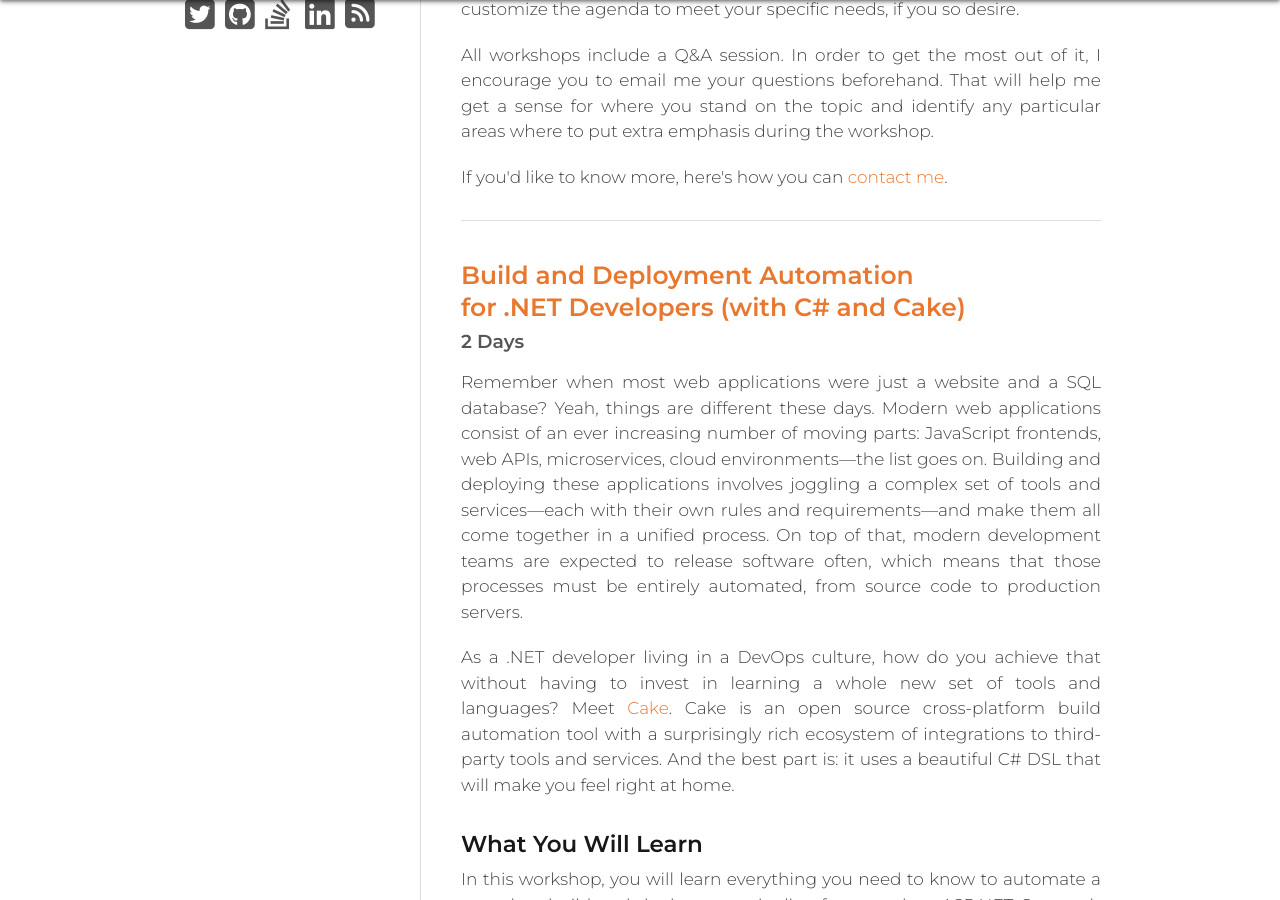
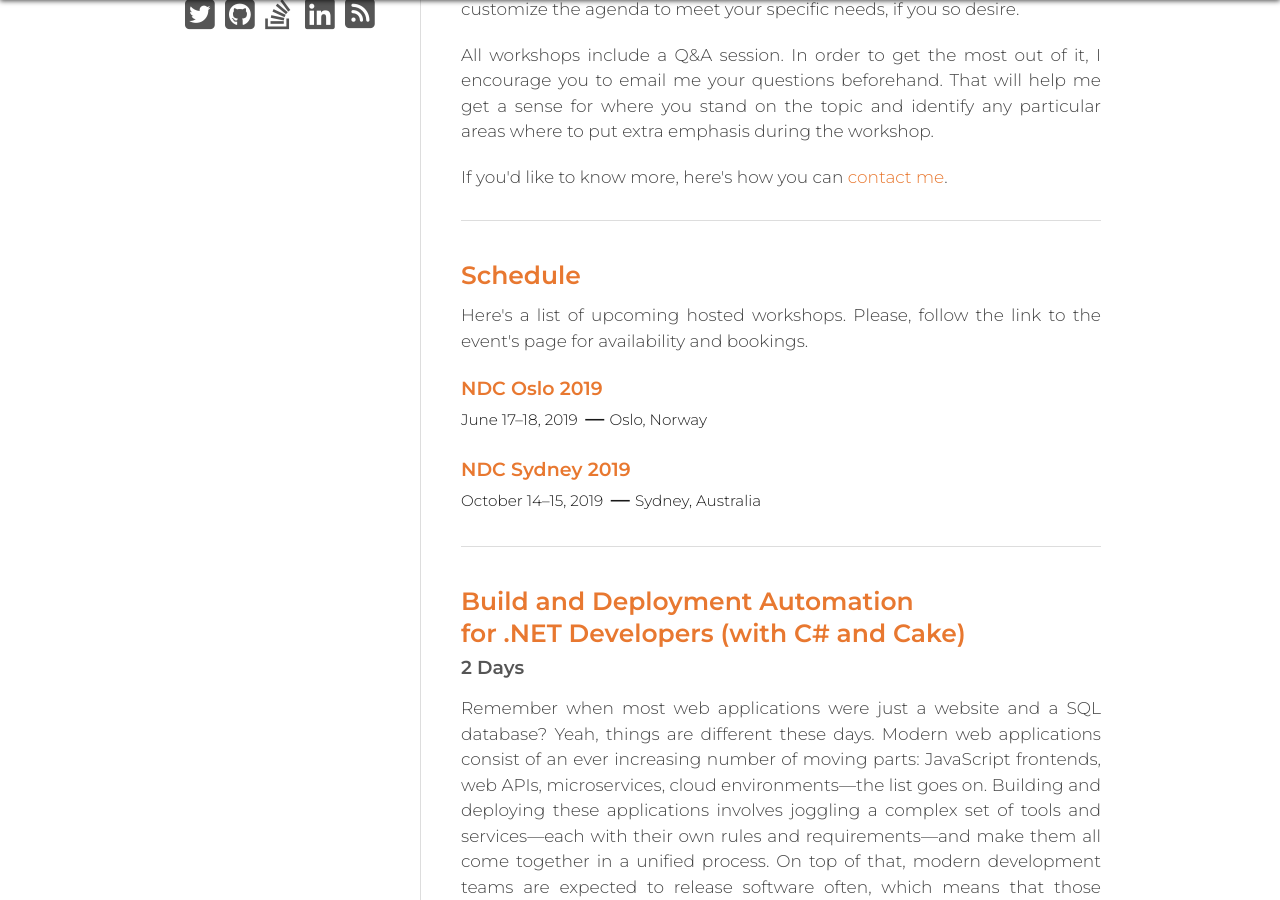
Before and after one commit to megakemp/megakemp.github.io, a Jekyll site: the page built from workshops/index.html, in a window 1280 px wide and 900 px high, scrolled down 490 px. Built offline with Jekyll 4.4.1, drawn with Linux system fonts in a browser that asks for light colours; nearby versions of some CDN libraries; comment, search, counter and statistics services are not loaded.

Commit message:
Adds the workshop schedule to the workshop page

```diff
--- a/workshops/index.html
+++ b/workshops/index.html
@@ -11,6 +12,29 @@ title: Workshops
   <p>All workshops include a Q&amp;A session. In order to get the most out of it, I encourage you to email me your questions beforehand. That will help me get a sense for where you stand on the topic and identify any particular areas where to put extra emphasis during the workshop.</p>
 
   <p>If you'd like to know more, here's how you can <a href="/offering/#contact">contact me</a>.</p>
+
+  <hr/>
+
+  <h2 id="schedule">Schedule</h2>
+  <p>Here's a list of upcoming hosted workshops. Please, follow the link to the event's page for availability and bookings.</p>
+
+  <h4>
+    <span><a href="https://ndcoslo.com/workshop/build-and-deployment-automation-for-dotnet-developers/" target="_blank">NDC Oslo 2019</a></span>
+    <div class="nowrap">
+      <span class="inline-info">June 17–18, 2019</span><span class="hide">—</span>
+      <span class="inline-info">Oslo, Norway</span><span class="flag-icon flag-icon-no"></span>
+    </div>
+  </h4>
+
+  <p></p>
+
+  <h4>
+    <span><a href="https://ndcsydney.com/workshop/build-and-deployment-automation-for-net-developers-with-c-and-cake/" target="_blank">NDC Sydney 2019</a></span>
+    <div class="nowrap">
+      <span class="inline-info">October 14–15, 2019</span><span class="hide">—</span>
+      <span class="inline-info">Sydney, Australia</span><span class="flag-icon flag-icon-au"></span>
+    </div>
+  </h4>
 
   <hr/>
 
```
Also changed, not shown: other parts of workshops/index.html (+1 -0 lines).
